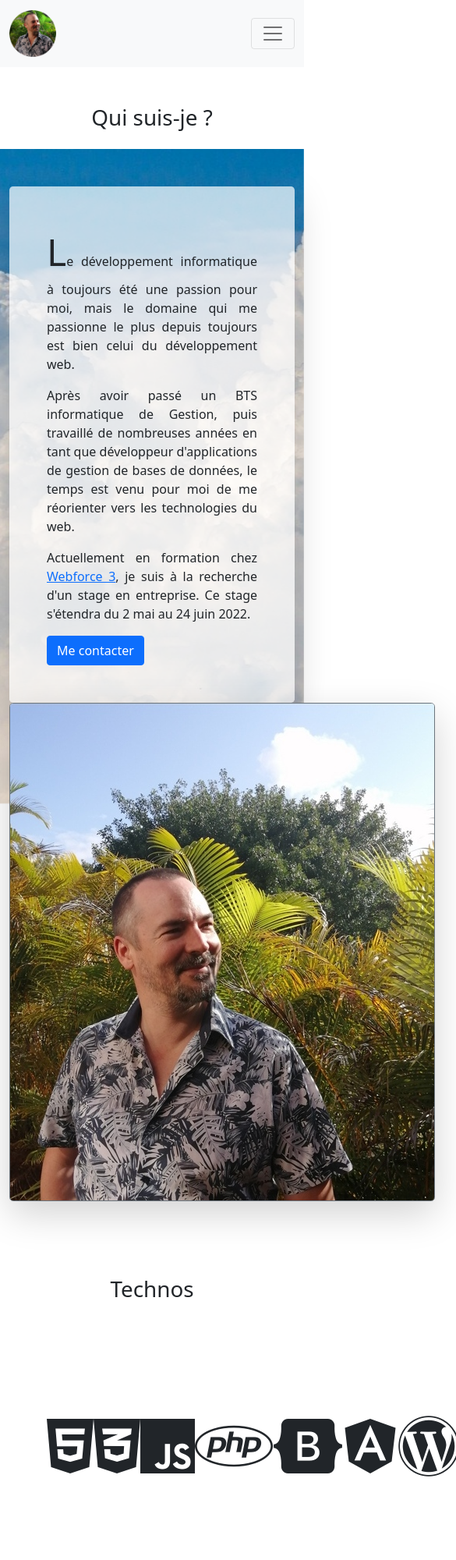
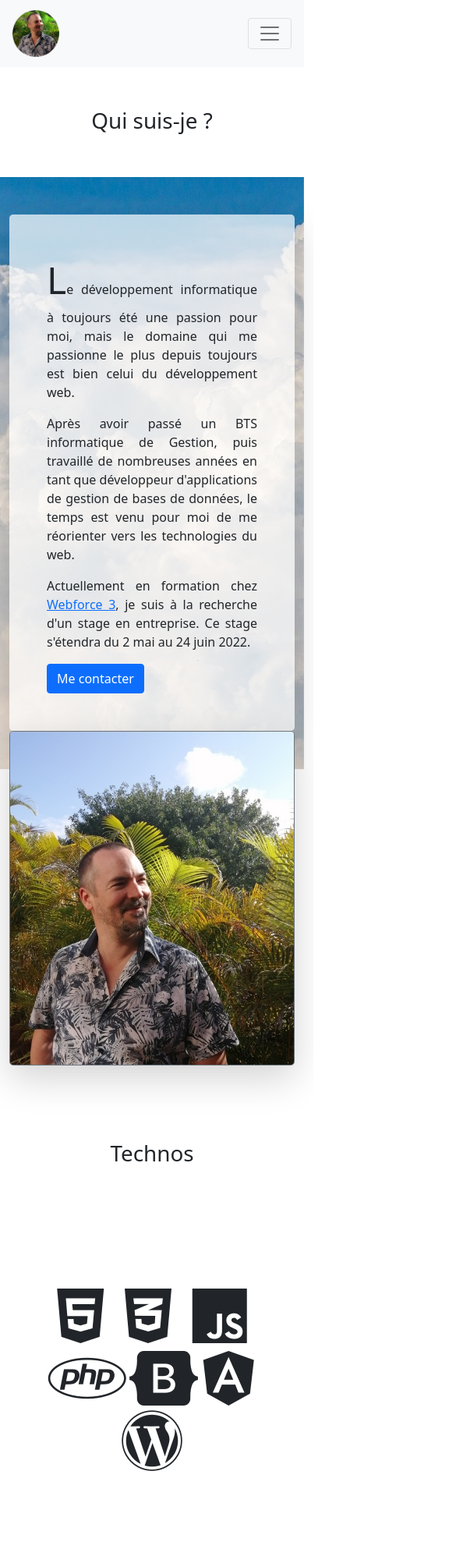
Before and after one commit to bombseb/bombseb.github.io, a plain HTML site: page index.html in a window 390 px wide. Shown: the top 2000 px of the page at 78% size, 585 px wide, since content can reach past the window. Drawn offline with nearby package versions, Linux system fonts and the light colour scheme.

Commit message:
Responsiveness

```diff
--- a/css/style.css
+++ b/css/style.css
@@ -1,5 +1,5 @@
 body{
-    padding-top: 110px;
+    padding-top: 90px;
 }
 
 .portrait{
--- a/index.html
+++ b/index.html
@@ -1,6 +1,5 @@
 <!DOCTYPE html>
 <html lang="fr">
-
     <head>
         <meta charset="UTF-8">
         <meta http-equiv="X-UA-Compatible" content="IE=edge">
@@ -16,12 +15,10 @@
 
         <title>Curriculum vitae</title>
     </head>
-
-
 <body>
     <header>
         <nav class="navbar navbar-expand-lg navbar-light bg-light fixed-top">
-            <div class="container-fluid">
+            <div class="container-fluid px-3">
                 <a class="navbar-brand" href="#"><img src="./img/IMG_20201006_155920.png" class="portrait"
                         alt="Ma photo"></a>
                 <button class="navbar-toggler" type="button" data-bs-toggle="collapse"
@@ -46,14 +43,18 @@
             </div>
         </nav>
     </header>
-    <main>
 
-        <!-- Qui suis-je -->
-        <section>
-            <h1 id="qui" class="text-center my-4">Qui suis-je ?</h1>
+
+    <div class="container">
+        <div class="row py-5">
+            <div class="col">
+                <h1 id="qui" class="text-center">Qui suis-je ?</h1>
+            </div>
+        </div>
+    </div>
     <div>
-                <div class="container py-5">
-                    <div class="row mt-9">
+        <div class="container">
+            <div class="row py-5">
                 <div class="col-md-6 text-justify d-flex flex-column justify-content-center">
                     <div class="p-5 shadow-lg rounded-3 transparent">
                         <p class="text-justify"><span class="maLettrine">L</span>e développement informatique à toujours été une passion pour moi, mais le domaine qui me passionne le plus depuis toujours est bien celui du développement web.</p>
@@ -64,23 +65,25 @@
                     </div>
                 </div>
                 <div class="col-md-6">
-                            <img class="h-100 border border-secondary border-1 shadow-lg bg-body rounded-3"
+                    <img class="w-100 border border-secondary border-1 shadow-lg bg-body rounded-3"
                         src="./img/portrait.jpg" alt="Ma photo">
                 </div>
             </div>
         </div>
-                <!--</div> -->
         <div class="parallax" data-parallax-image="./img/clouds-g973008162_1280.jpg"></div>
     </div>
-        </section>
 
-        <section>
-            <h1 class="text-center my-5">Technos</h1>
-            <div class="py-5">
+
+    <div class="row py-5">
+        <div class="col">
+            <h1 class="text-center">Technos</h1>
+        </div>
+    </div>
+    <div>
         <div class="container">
-                    <div class="row">
-                        <div class="col text-center">
-                            <div class="p-5 rounded-3 transparent d-flex justify-content-around fa-5x">
+            <div class="row py-5">
+                <div class="col">
+                    <div class="p-5 rounded-3 transparent d-flex flex-wrap justify-content-around fa-5x">
                         <i class="fa-brands fa-html5 grow" data-bs-toggle="tooltip" data-bs-placement="top"
                             title="HTML 5"></i>
                         <i class="fa-brands fa-css3-alt grow" data-bs-toggle="tooltip" data-bs-placement="top"
@@ -101,17 +104,18 @@
         </div>
         <div class="parallax" data-parallax-image="./img/sheets-ge802c9229_1920.jpg"></div>
     </div>
-        </section>
 
-        <!-- Expériences pro -->
-        <section>
-            <h1 id="xp" class="text-center my-5">Expériences professionnelles</h1>
-            <div class="py-5">
+
+    <div class="row py-5">
+        <div class="col">
+            <h1 id="xp" class="text-center">Expériences professionnelles</h1>
+        </div>
+    </div>
+    <div>
         <div class="container">
-                    <div class="row">
+            <div class="row py-5">
                 <div class="col">
                     <div class="list-group shadow-lg rounded">
-
                         <div class="list-group-item list-group-item-action transparent" aria-current="false">
                             <div class="d-flex w-100 justify-content-between">
                                 <h5 class="mb-1">2018 - 2021 : Rectorat de la Réunion (Saint Denis, 974)</h5>
@@ -188,19 +192,18 @@
         </div>
         <div class="parallax" data-parallax-image="./img/chameleon-gb72e7cb36_1920.jpg"></div>
     </div>
-        </section>
 
 
 
-        <!-- Formation -->
-        <section>
-            <h1 class="text-center my-5" id="formation">Formation</h1>
-            <!-- <div class="parallax-window py-5" data-parallax="scroll" data-image-src="./img/mer-ga08393a91_1920.jpg"> -->
-            <div class="py-5">
+    <div class="row py-5">
+        <div class="col">
+            <h1 id="formation" class="text-center">Formation</h1>
+        </div>
+    </div>
+    <div>
         <div class="container">
-                    <div class="row">
+            <div class="row py-5">
                 <div class="col">
-
                     <div class="list-group shadow-lg rounded">
                         <div class="list-group-item list-group-item-action transparent" aria-current="false">
                             <div class="d-flex w-100 justify-content-between">
@@ -238,14 +241,14 @@
                             </div>
                         </div>
                     </div>
+
                 </div>
             </div>
         </div>
         <div class="parallax" data-parallax-image="./img/mountains-gfca286f21_1920.jpg"></div>
+    </div>
 
-            </div>
-        </section>
-    </main>
+
 
     <footer class="border-top bg-light mt-5">
         <div class="container py-5">
@@ -266,9 +269,10 @@
         </div>
     </footer>
 
+
     <script src="./js/universal-parallax.min.js"></script>
     <script src="https://cdn.jsdelivr.net/npm/bootstrap@5.1.3/dist/js/bootstrap.bundle.min.js" integrity="sha384-ka7Sk0Gln4gmtz2MlQnikT1wXgYsOg+OMhuP+IlRH9sENBO0LRn5q+8nbTov4+1p" crossorigin="anonymous"></script>
     <script src="./js/script.js"></script>
+
 </body>
-
 </html>
```
Lines whose indentation alone changed are shown as unchanged.
